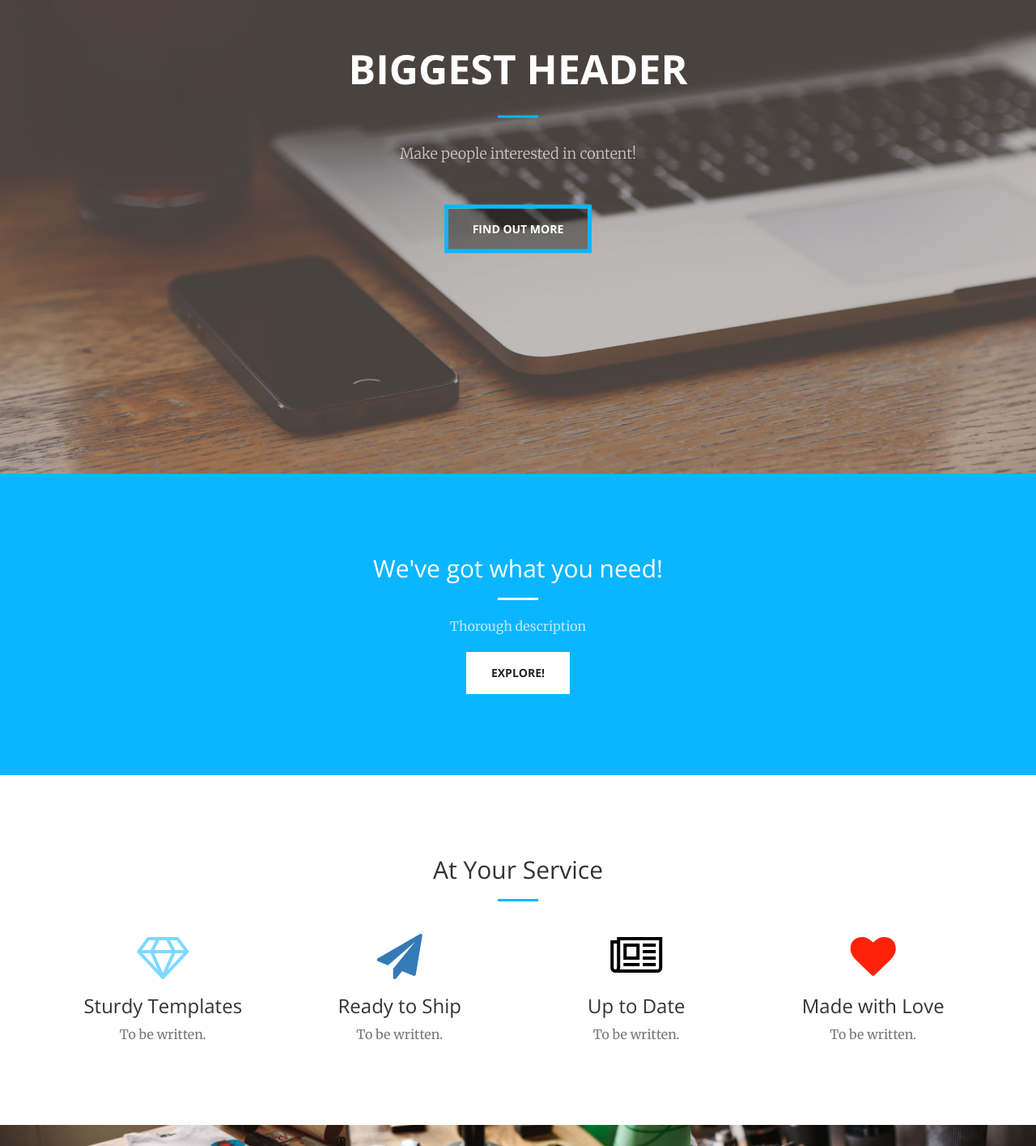
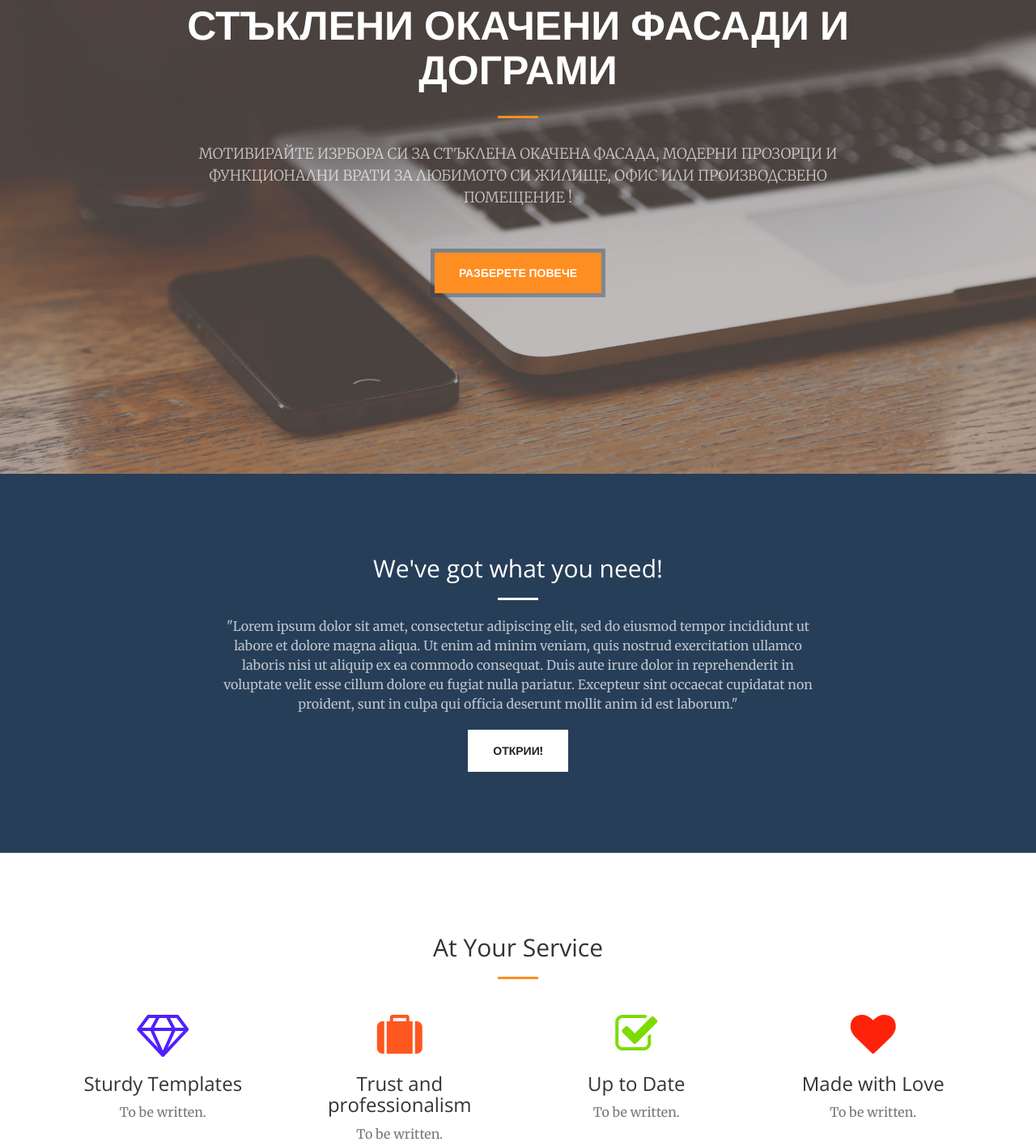
Before and after one commit to Hris21/Glass-Facade-Portfolio, a website: page GlassFacadePortfolio/GlassFacadePortfolio/index.html in a window 1280 px wide. Shown: the part 215-1630 px from the top of the page at 81% size. Drawn offline with nearby package versions, Linux system fonts and the light colour scheme.

Commit message:
Design-color switch.

```diff
--- a/GlassFacadePortfolio/GlassFacadePortfolio/css/pageStyles.css
+++ b/GlassFacadePortfolio/GlassFacadePortfolio/css/pageStyles.css
@@ -9,7 +9,7 @@ body {
 }
 
 hr {
-    border-color: #0AB6FF;
+    border-color: #FE8E22;
     border-width: 3px;
     max-width: 50px;
 }
@@ -46,7 +46,7 @@ p {
 }
 
 .bg-primary {
-    background-color: #0AB6FF;
+    background-color: #273E58;
 }
 
 .bg-dark {
@@ -108,12 +108,12 @@ aside {
 
         .navbar-default .nav > li > a:hover,
         .navbar-default .nav > li > a:focus:hover {
-            color: #0AB6FF;
+            color: #FE8B1F;
         }
 
     .navbar-default .nav > li.active > a,
     .navbar-default .nav > li.active > a:focus {
-        color: #0AB6FF !important;
+        color: #FE8B1F !important;
         background-color: transparent;
     }
 
@@ -153,13 +153,13 @@ aside {
         }
 
             .navbar-default.affix .navbar-header .navbar-brand {
-                color: #0AB6FF;
+                color: #FE8E22;
                 font-size: 14px;
             }
 
                 .navbar-default.affix .navbar-header .navbar-brand:hover,
                 .navbar-default.affix .navbar-header .navbar-brand:focus {
-                    color: #00597F;
+                    color: #273E58;
                 }
 
             .navbar-default.affix .nav > li > a,
@@ -169,7 +169,7 @@ aside {
 
                 .navbar-default.affix .nav > li > a:hover,
                 .navbar-default.affix .nav > li > a:focus:hover {
-                    color: #0AB6FF;
+                    color: #FE8E22;
                 }
 }
 
@@ -334,15 +334,15 @@ header {
 
 /* Added Id to all of the icons for easier coloring */
 #diamon-Icon {
-    color: #7FD9FF;
+    color: #501FFE;
 }
 
-#paperPlane-Icon {
-    color: #00B3FF;
+#suitcase-Icon {
+    color: #FE571F;
 }
 
-#newspaper-Icon {
-    color: black;
+#squareTick-Icon {
+    color: #7CDC00;
 }
 
 #heart-Icon {
@@ -411,11 +411,11 @@ header {
 
 .btn-primary {
     color: white;
-    background-color: rgba(0,0,0,0.4);
+    background-color: rgba(254,142,34,1);
     -webkit-transition: all 0.35s;
     -moz-transition: all 0.35s;
     transition: all 0.35s;
-    border: 0.5rem solid #0AB6FF;
+    border: 0.5rem solid rgba(39,62,88,0.4);
     -webkit-background-clip: padding-box;
     background-clip: padding-box;
 }
@@ -427,7 +427,7 @@ header {
     .btn-primary.active,
     .open > .dropdown-toggle.btn-primary {
         color: white;
-        background-color: #0AB6FF;
+        background-color: rgba(39,62,88,0.9);
         border-color: rgba(0,0,0,0.4);
     }
 
--- a/GlassFacadePortfolio/GlassFacadePortfolio/index.html
+++ b/GlassFacadePortfolio/GlassFacadePortfolio/index.html
@@ -26,22 +26,22 @@
                 <button type="button" class="navbar-toggle collapsed" data-toggle="collapse" data-target="#bs-example-navbar-collapse-1">
                     <span class="sr-only">Toggle navigation</span> Menu <i class="fa fa-bars"></i>
                 </button>
-                <a class="navbar-brand page-scroll" href="#page-top">Home</a>
+                <a class="navbar-brand page-scroll" href="#page-top">Начало</a>
             </div>
             <!-- Collect the nav links, forms, and other content for toggling -->
             <div class="collapse navbar-collapse" id="bs-example-navbar-collapse-1">
                 <ul class="nav navbar-nav navbar-right">
                     <li>
-                        <a class="page-scroll" href="#about">About</a>
+                        <a class="page-scroll" href="#about">За нас</a>
                     </li>
                     <li>
-                        <a class="page-scroll" href="#services">Services</a>
+                        <a class="page-scroll" href="#services">Услуги</a>
                     </li>
                     <li>
-                        <a class="page-scroll" href="#portfolio">Portfolio</a>
+                        <a class="page-scroll" href="#portfolio">Проекти</a>
                     </li>
                     <li>
-                        <a class="page-scroll" href="#contact">Contact</a>
+                        <a class="page-scroll" href="#contact">Контакти</a>
                     </li>
                 </ul>
             </div>
@@ -50,10 +50,10 @@
     <header>
         <div class="header-content">
             <div class="header-content-inner">
-                <h1 id="homeHeading">Biggest header</h1>
+                <h1 id="homeHeading">СТЪКЛЕНИ ОКАЧЕНИ ФАСАДИ  И ДОГРАМИ</h1>
                 <hr>
-                <p>Make people interested in content!</p>
-                <a href="#about" class="btn btn-primary btn-xl page-scroll">Find out more</a>
+                <p>МОТИВИРАЙТЕ  ИЗРБОРА СИ  ЗА СТЪКЛЕНА ОКАЧЕНА ФАСАДА, МОДЕРНИ ПРОЗОРЦИ И ФУНКЦИОНАЛНИ  ВРАТИ ЗА ЛЮБИМОТО СИ ЖИЛИЩЕ, ОФИС ИЛИ ПРОИЗВОДСВЕНО ПОМЕЩЕНИЕ !</p>
+                <a href="#about" class="btn btn-primary btn-xl page-scroll">Разберете повече</a>
             </div>
         </div>
     </header>
@@ -63,8 +63,10 @@
                 <div class="col-lg-8 col-lg-offset-2 text-center">
                     <h2 class="section-heading">We've got what you need!</h2>
                     <hr class="light">
-                    <p class="text-faded">Thorough description</p>
-                    <a href="#services" class="page-scroll btn btn-default btn-xl sr-button">Explore!</a>
+                    <p class="text-faded">
+                        "Lorem ipsum dolor sit amet, consectetur adipiscing elit, sed do eiusmod tempor incididunt ut labore et dolore magna aliqua. Ut enim ad minim veniam, quis nostrud exercitation ullamco laboris nisi ut aliquip ex ea commodo consequat. Duis aute irure dolor in reprehenderit in voluptate velit esse cillum dolore eu fugiat nulla pariatur. Excepteur sint occaecat cupidatat non proident, sunt in culpa qui officia deserunt mollit anim id est laborum."
+                    </p>
+                    <a href="#services" class="page-scroll btn btn-default btn-xl sr-button">Открии!</a>
                 </div>
             </div>
         </div>
@@ -89,14 +91,14 @@
                 </div>
                 <div class="col-lg-3 col-md-6 text-center">
                     <div class="service-box">
-                        <i class="fa fa-4x fa-paper-plane text-primary sr-icons" id="paperPlane-Icon "></i>
-                        <h3>Ready to Ship</h3>
+                        <i class="fa fa-4x fa-suitcase text-primary sr-icons" id="suitcase-Icon"></i>
+                        <h3>Trust and professionalism</h3>
                         <p class="text-muted">To be written.</p>
                     </div>
                 </div>
                 <div class="col-lg-3 col-md-6 text-center">
                     <div class="service-box">
-                        <i class="fa fa-4x fa-newspaper-o text-primary sr-icons" id="newspaper-Icon"></i>
+                        <i class="fa fa-4x fa-check-square-o text-primary sr-icons" id="squareTick-Icon"></i>
                         <h3>Up to Date</h3>
                         <p class="text-muted">To be written.</p>
                     </div>
@@ -219,7 +221,7 @@
         <div class="container">
             <div class="row">
                 <div class="col-lg-8 col-lg-offset-2 text-center">
-                    <h2 class="section-heading">Let's Get In Touch!</h2>
+                    <h2 class="section-heading">Свържете се с нас!</h2>
                     <hr class="primary">
                     <p>To be written.</p>
                 </div>
```
